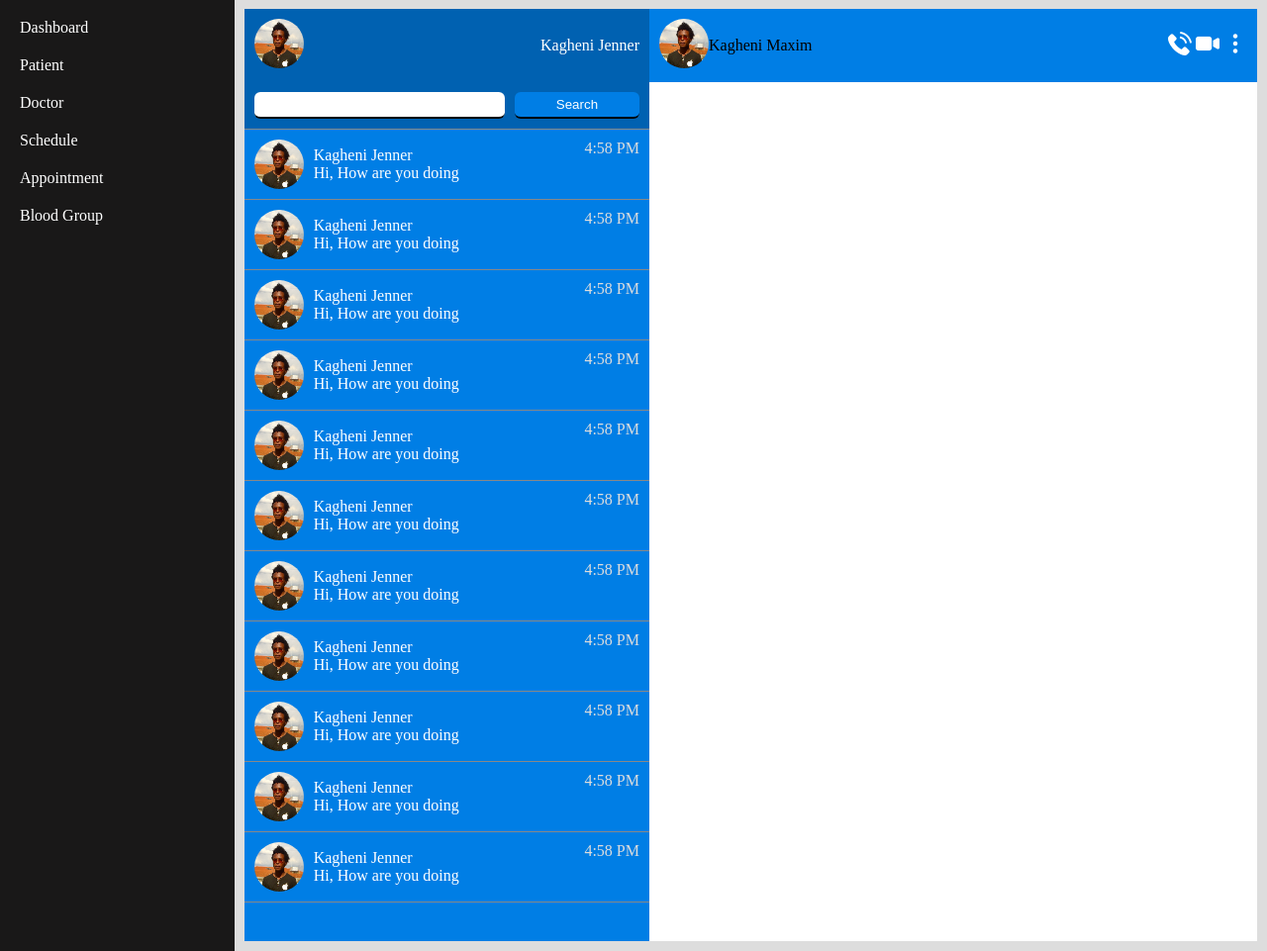
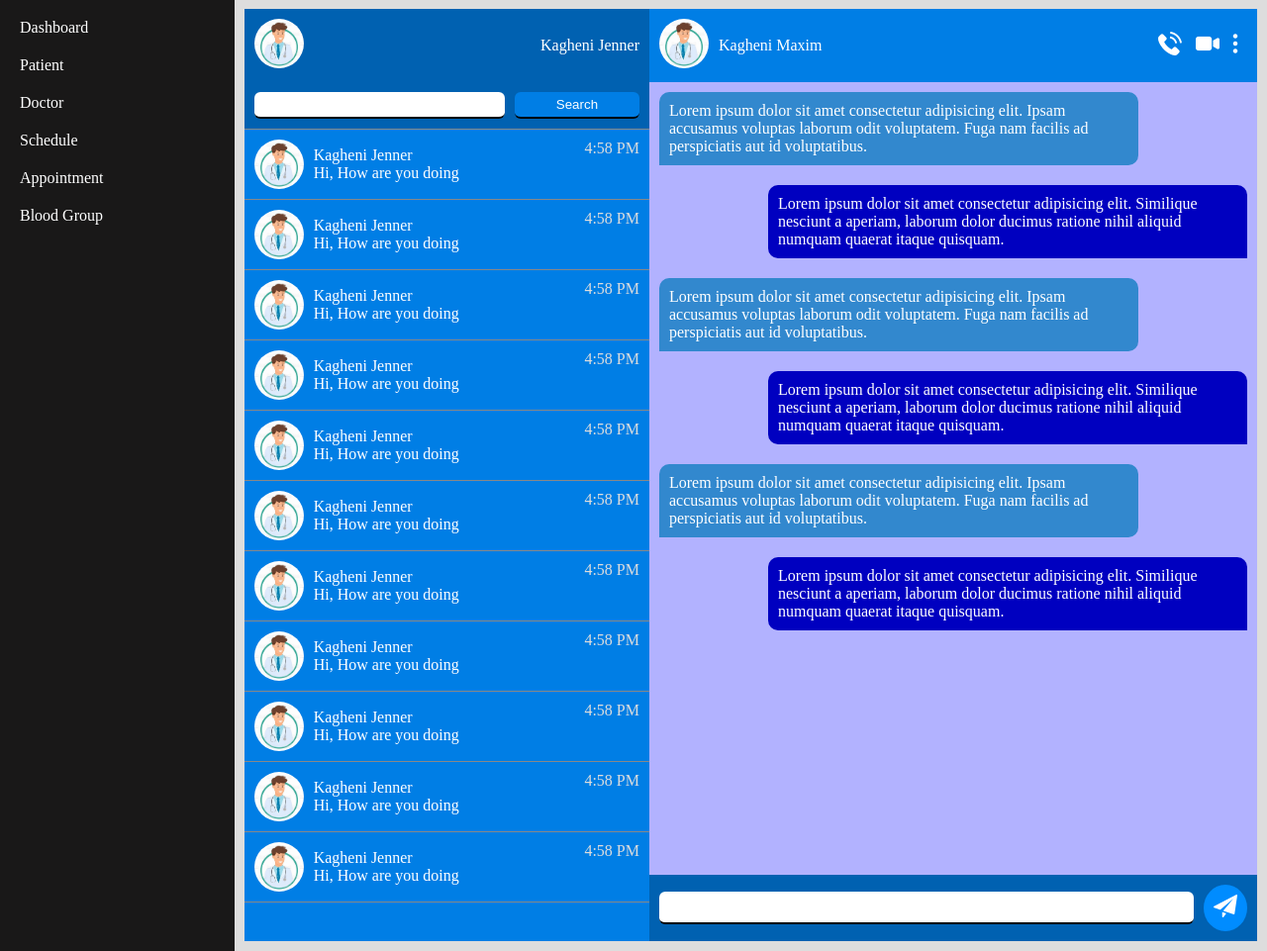
Before and after one commit to jennermaxim/hospital_management_system, a PHP site: page /dashboard-employee.php in a window 1280 px wide. Shown: the part 58-1019 px from the top of the page at 99% size. Run offline with PHP 8.4, Linux system fonts and the light colour scheme.

Commit message:
Chat Messages

```diff
--- a/admin/assests/css/form.css
+++ b/admin/assests/css/form.css
@@ -43,7 +43,7 @@ form input {
   outline: none;
   border-style: none;
   border-bottom: 2px solid #000;
-  background-color: #fff;
+  background-color: #bae0ff;
   width: 78.5%;
 }
 
--- a/assets/css/chat.css
+++ b/assets/css/chat.css
@@ -54,8 +54,12 @@
 }
 
 .chat .contacts .user-contact {
-  overflow: auto;
+  overflow-y: auto;
   height: calc(100vh - 201px);
+}
+
+.chat .contacts .user-contact::-webkit-scrollbar{
+  width: 10px;
 }
 
 .chat .contacts .user-contact .contact {
@@ -100,6 +104,8 @@
 
 .chat .contact-messages {
   width: 60%;
+  position: relative;
+  background-color: rgb(178, 178, 255);
 }
 
 .chat .contact-messages .message-bar{
@@ -119,9 +125,93 @@
     width: 50px;
     height: 50px;
     border-radius: 50%;
+    margin-right: 10px;
+}
+
+.chat .contact-messages .message-bar .contact-profile .name{
+  color: #fff;
+}
+
+.chat .contact-messages .message-bar .icons img{
+  cursor: pointer;
+}
+
+.chat .contact-messages .message-bar .icons img:first-child{
+  margin-right: 10px;
+}
+
+.chat .contact-messages .messages{
+  overflow-y: auto;
+  height: calc(100vh - 220px);
+}
+
+.chat .contact-messages .messages div p{
+  padding: 10px;
+  margin: 10px;
+  max-width: calc(100% - 150px);
+  color: #fff;
+}
+
+.chat .contact-messages .messages .outgoing p{
+  background-color: #3288ce;
+  border-radius: 10px 10px 10px 0;
+}
+
+.chat .contact-messages .messages .incoming{
+  display: flex;
+  /* padding-right: 50px; */
+}
+
+.chat .contact-messages .messages .incoming p{
+  background-color: rgb(0, 0, 192);
+  border-radius: 10px 10px 0 10px;
+  /* margin-right: 0; */
+  /* float: right; */
+  margin-left: auto;
+}
+
+.chat .contact-messages form{
+  bottom: 0;
+  position: absolute;
+  display: flex;
+  width: 100%;
+  background-color: #0061b1;
+  padding: 10px;
+  align-items: center;
+  justify-content: space-between;
+
+}
+
+.chat .contact-messages form input{
+  width: 100%;
+  margin: 0;
+  margin-right: 10px;
+}
+
+.chat .contact-messages form button{
+  margin-right: 20px;
+  background-color: #008cff;
+  border-radius: 50%;
+  border: none;
+  padding: 10px;
+  cursor: pointer;
+}
+
+.chat .contact-messages form button:hover{
+  background-color: #007ee5;
 }
 
 /* RESPONSIVENESS CODE */
+@media screen and (max-width: 850px){
+  .hide{
+    display: none;
+  }
+
+  .chat .size{
+    width: 100%;
+  }
+}
+
 @media screen and (max-width: 600px) {
   .chat .contacts {
     width: 100%;
--- a/assets/css/style.css
+++ b/assets/css/style.css
@@ -16,6 +16,7 @@
 
 .header .menu{
   display: none;
+  height: 30px;
 }
 
 .header .logo img {
@@ -400,7 +401,8 @@ td {
   }
 
   .header .menutabs ul li {
-    padding: 10px;
+    padding: 7.5px;
+    margin: 0;
     margin-right: 10px;
     cursor: pointer;
   }
--- a/assets/js/script.js
+++ b/assets/js/script.js
@@ -2,9 +2,19 @@ let success = document.querySelectorAll(".success");
 let error = document.querySelectorAll(".error");
 let i;
 let sidebar = document.querySelector("#sidebar");
+let messages = document.querySelectorAll(".contact-messages");
+let contacts = document.querySelectorAll(".contacts");
 
 let displayMenu = () => {
   sidebar.classList.toggle("show");
+
+  for (i = 0; i < messages.length; i++) {
+    messages[i].classList.toggle("hide");
+  }
+
+  for (i = 0; i < contacts.length; i++) {
+    contacts[i].classList.toggle("size");
+  }
 };
 
 setTimeout(() => {
@@ -18,12 +28,12 @@ setTimeout(() => {
 
 let displayPatient = () => {
   document.getElementById("subpatient").classList.toggle("show");
-}
+};
 
 let displayAppoitment = () => {
   document.getElementById("subappoitment").classList.toggle("show");
-}
+};
 
 let displayBloodGroup = () => {
   document.getElementById("subbloodgroup").classList.toggle("show");
-}
+};
--- a/includes/chat.php
+++ b/includes/chat.php
@@ -2,7 +2,7 @@
     <div class="contacts">
         <div class="profile">
             <div class="img">
-                <img src="images/client.png" alt="">
+                <img src="images/favicon.jpeg" alt="">
             </div>
             <div class="name">Kagheni Jenner</div>
         </div>
@@ -15,7 +15,7 @@
         <div class="user-contact">
             <div class="contact">
                 <div class="img-name-message">
-                    <img src="images/client.png" alt="">
+                    <img src="images/favicon.jpeg" alt="">
                     <div class="name-message">
                         <div class="name">Kagheni Jenner</div>
                         <div class="last-message">
@@ -27,7 +27,7 @@
             </div>
             <div class="contact">
                 <div class="img-name-message">
-                    <img src="images/client.png" alt="">
+                    <img src="images/favicon.jpeg" alt="">
                     <div class="name-message">
                         <div class="name">Kagheni Jenner</div>
                         <div class="last-message">
@@ -39,7 +39,7 @@
             </div>
             <div class="contact">
                 <div class="img-name-message">
-                    <img src="images/client.png" alt="">
+                    <img src="images/favicon.jpeg" alt="">
                     <div class="name-message">
                         <div class="name">Kagheni Jenner</div>
                         <div class="last-message">
@@ -51,7 +51,7 @@
             </div>
             <div class="contact">
                 <div class="img-name-message">
-                    <img src="images/client.png" alt="">
+                    <img src="images/favicon.jpeg" alt="">
                     <div class="name-message">
                         <div class="name">Kagheni Jenner</div>
                         <div class="last-message">
@@ -63,7 +63,7 @@
             </div>
             <div class="contact">
                 <div class="img-name-message">
-                    <img src="images/client.png" alt="">
+                    <img src="images/favicon.jpeg" alt="">
                     <div class="name-message">
                         <div class="name">Kagheni Jenner</div>
                         <div class="last-message">
@@ -75,7 +75,7 @@
             </div>
             <div class="contact">
                 <div class="img-name-message">
-                    <img src="images/client.png" alt="">
+                    <img src="images/favicon.jpeg" alt="">
                     <div class="name-message">
                         <div class="name">Kagheni Jenner</div>
                         <div class="last-message">
@@ -87,7 +87,7 @@
             </div>
             <div class="contact">
                 <div class="img-name-message">
-                    <img src="images/client.png" alt="">
+                    <img src="images/favicon.jpeg" alt="">
                     <div class="name-message">
                         <div class="name">Kagheni Jenner</div>
                         <div class="last-message">
@@ -99,7 +99,7 @@
             </div>
             <div class="contact">
                 <div class="img-name-message">
-                    <img src="images/client.png" alt="">
+                    <img src="images/favicon.jpeg" alt="">
                     <div class="name-message">
                         <div class="name">Kagheni Jenner</div>
                         <div class="last-message">
@@ -111,7 +111,7 @@
             </div>
             <div class="contact">
                 <div class="img-name-message">
-                    <img src="images/client.png" alt="">
+                    <img src="images/favicon.jpeg" alt="">
                     <div class="name-message">
                         <div class="name">Kagheni Jenner</div>
                         <div class="last-message">
@@ -123,7 +123,7 @@
             </div>
             <div class="contact">
                 <div class="img-name-message">
-                    <img src="images/client.png" alt="">
+                    <img src="images/favicon.jpeg" alt="">
                     <div class="name-message">
                         <div class="name">Kagheni Jenner</div>
                         <div class="last-message">
@@ -135,7 +135,7 @@
             </div>
             <div class="contact">
                 <div class="img-name-message">
-                    <img src="images/client.png" alt="">
+                    <img src="images/favicon.jpeg" alt="">
                     <div class="name-message">
                         <div class="name">Kagheni Jenner</div>
                         <div class="last-message">
@@ -147,10 +147,10 @@
             </div>
         </div>
     </div>
-    <div class="contact-messages">
+    <div class="contact-messages" id="contact-messages">
         <div class="message-bar">
             <div class="contact-profile">
-                <div class="img"><img src="images/client.png" alt=""></div>
+                <div class="img"><img src="images/favicon.jpeg" alt=""></div>
                 <div class="name">Kagheni Maxim</div>
             </div>
             <div class="icons">
@@ -159,6 +159,36 @@
                 <img src="images/dots.png" alt="">
             </div>
         </div>
-        <div class="messages"></div>
+        <div class="messages">
+            <div class="outgoing">
+                <p>Lorem ipsum dolor sit amet consectetur adipisicing elit. Ipsam accusamus voluptas laborum odit
+                    voluptatem. Fuga nam facilis ad perspiciatis aut id voluptatibus.</p>
+            </div>
+
+            <div class="incoming">
+                <p>Lorem ipsum dolor sit amet consectetur adipisicing elit. Similique nesciunt a aperiam, laborum dolor
+                    ducimus ratione nihil aliquid numquam quaerat itaque quisquam.</p>
+            </div>
+            <div class="outgoing">
+                <p>Lorem ipsum dolor sit amet consectetur adipisicing elit. Ipsam accusamus voluptas laborum odit
+                    voluptatem. Fuga nam facilis ad perspiciatis aut id voluptatibus.</p>
+            </div>
+            <div class="incoming">
+                <p>Lorem ipsum dolor sit amet consectetur adipisicing elit. Similique nesciunt a aperiam, laborum dolor
+                    ducimus ratione nihil aliquid numquam quaerat itaque quisquam.</p>
+            </div>
+            <div class="outgoing">
+                <p>Lorem ipsum dolor sit amet consectetur adipisicing elit. Ipsam accusamus voluptas laborum odit
+                    voluptatem. Fuga nam facilis ad perspiciatis aut id voluptatibus.</p>
+            </div>
+            <div class="incoming">
+                <p>Lorem ipsum dolor sit amet consectetur adipisicing elit. Similique nesciunt a aperiam, laborum dolor
+                    ducimus ratione nihil aliquid numquam quaerat itaque quisquam.</p>
+            </div>
+        </div>
+        <form action="">
+            <input type="text" name="send" id="" required>
+            <button name="submit"><img src="images/paper-plane.png" alt=""></button>
+        </form>
     </div>
 </div>
```
Also changed, not shown: admin/index.php (+33 -22 lines), assets/css/login.css (+7 -1 lines), index.php (+17 -24 lines).
